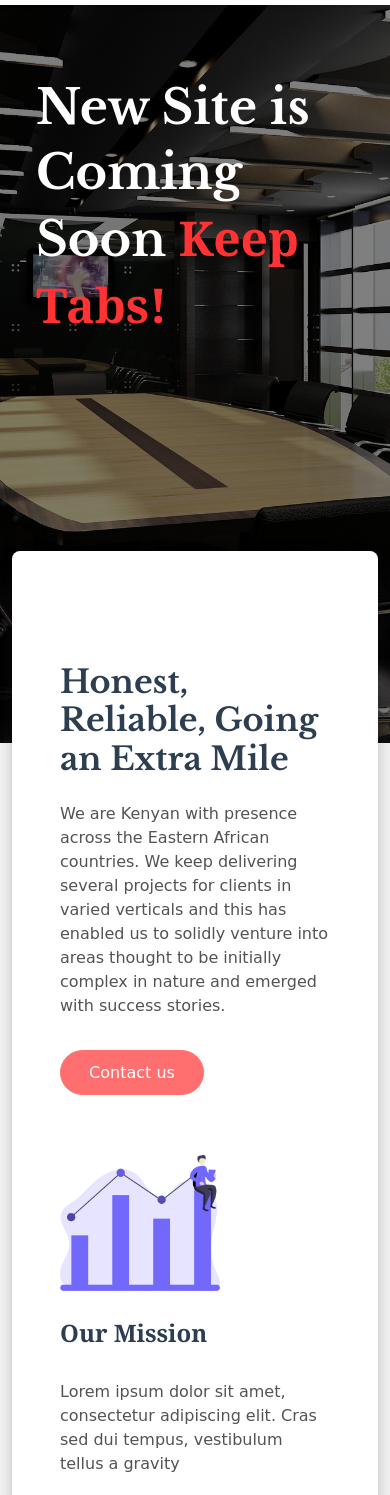
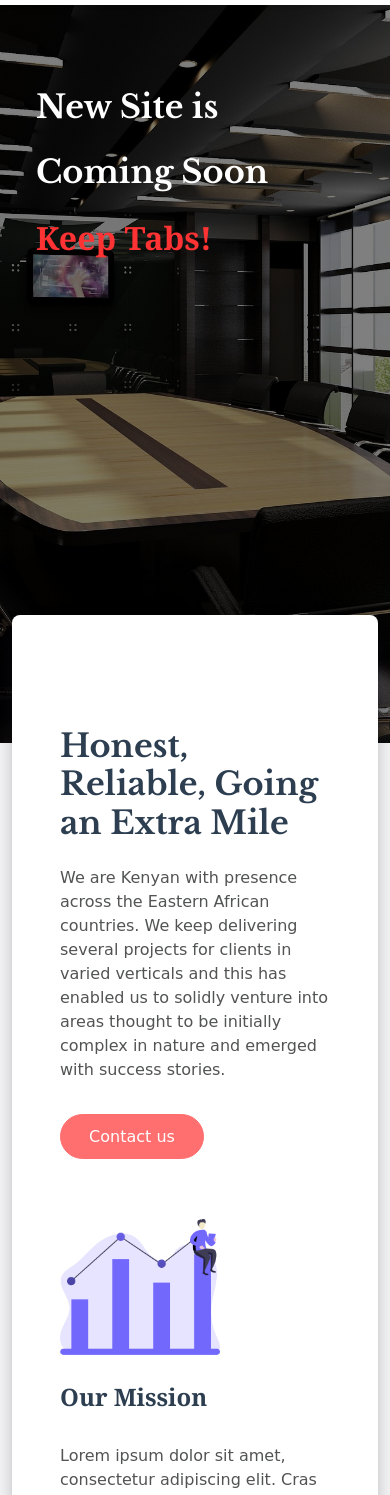
Before and after one commit to enockabere/Kobby-soon, a plain HTML site: page index.html in a window 390 px wide. Shown: the part 101-1596 px from the top of the page. Drawn offline with nearby package versions, Linux system fonts and the light colour scheme; a web font is replaced by a local one.

Commit message:
make site responsive

```diff
--- a/assets/css/style.css
+++ b/assets/css/style.css
@@ -405,3 +405,19 @@ a:hover {
 .c-cards {
     padding-bottom: 2rem;
 }
+
+@media screen and (max-width: 768px) {
+    .counts {
+        display: none;
+    }
+
+    .inner-card {
+        margin-top: -8rem;
+    }
+
+    .hero2 h4 {
+        font-size: 2rem;
+        line-height: 65px;
+        margin-top: 11rem
+    }
+}
```
